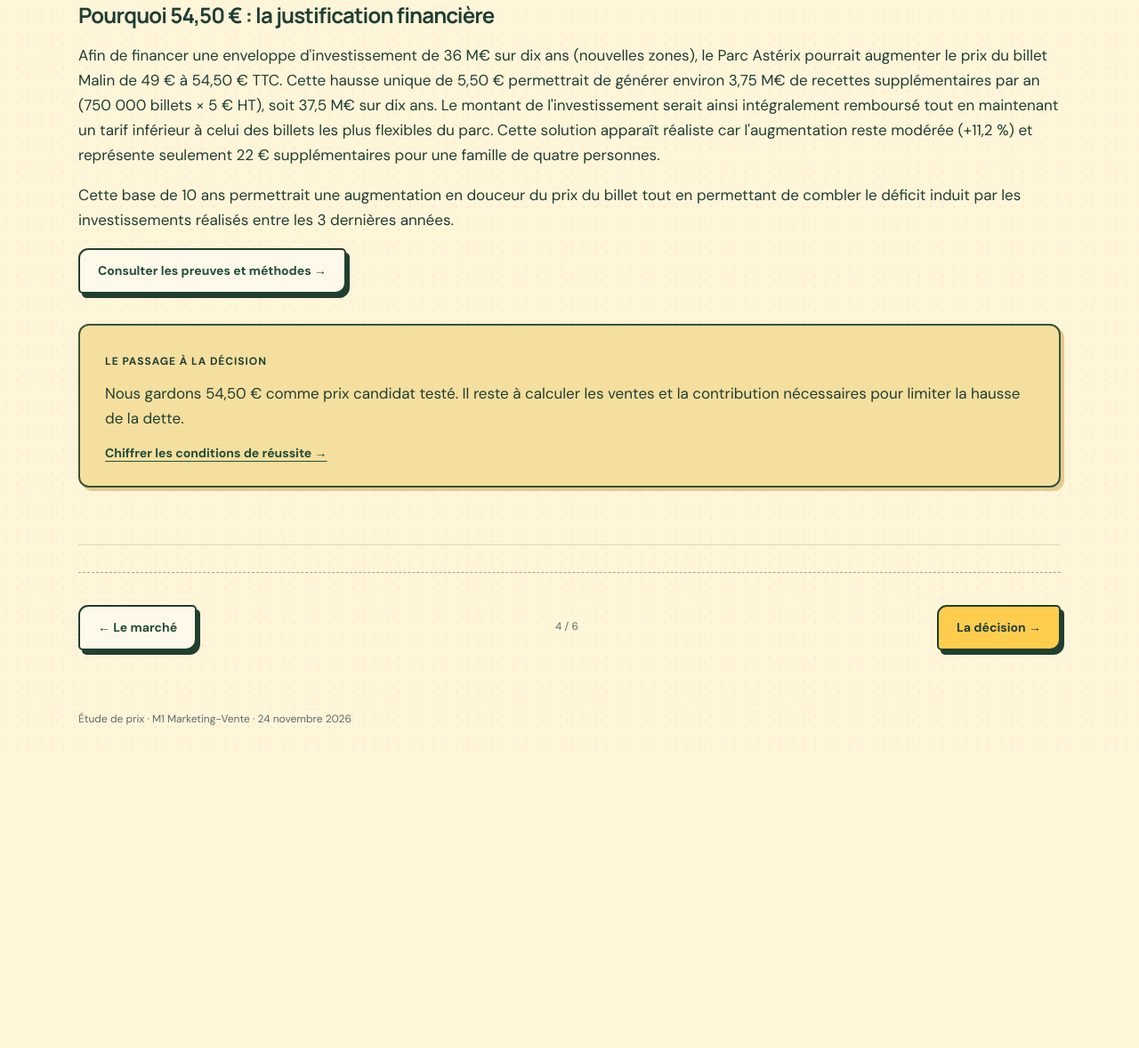
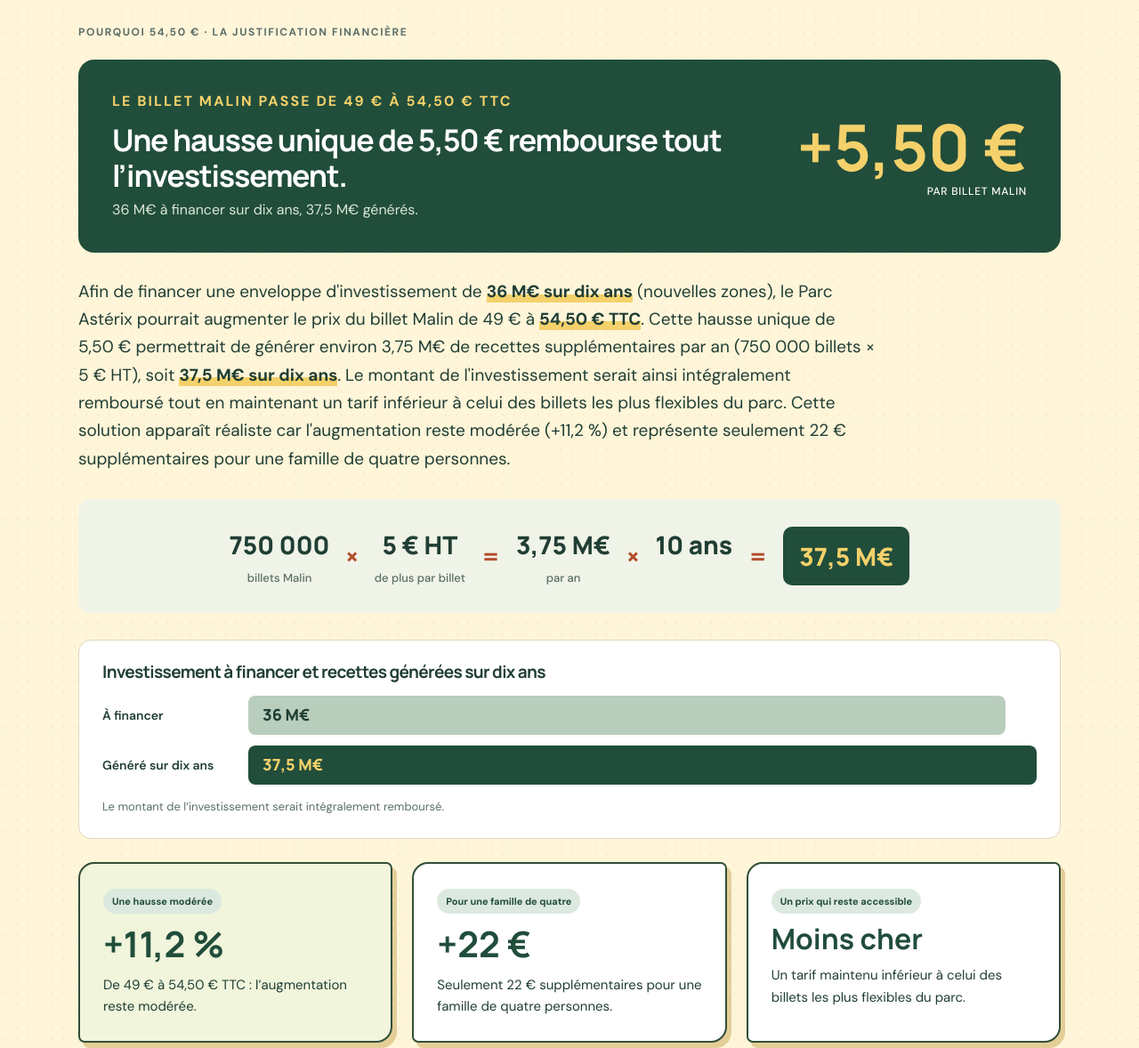
Before and after one commit to mylenemart/Prix_marketing, a plain HTML site: page enquete.html in a window 1280 px wide. Shown: the part 2972-4150 px from the top of the page at 89% size. Before the commit the page ends 3823 px from the top, so only its background shows below. Drawn offline with Linux system fonts and the light colour scheme.

Commit message:
Add files via upload

```diff
--- a/enquete.html
+++ b/enquete.html
@@ -6,6 +6,36 @@
 <div class="tablebox"><table><caption>Trois comparaisons, trois questions · Fisher bilatéral</caption><thead><tr><th>Question</th><th>Comparaison</th><th>Observation</th><th>p-valeur</th></tr></thead><tbody><tr><th>Le prix plus élevé réduit-il l’attrait ?</th><td>A+C contre B+D</td><td>75,9 % → 69,8 %</td><td>0,520</td></tr><tr><th>Le coupe-file renforce-t-il l’attrait ?</th><td>A+B contre C+D</td><td>65,3 % → 79,3 %</td><td>0,129</td></tr><tr class="highlight"><th>La nouvelle formule fait-elle mieux ?</th><td>A contre D</td><td>68,0 % → 75,9 %</td><td>0,557</td></tr></tbody></table></div><p class="source">Calculs reproductibles dans <a href="analyse/index.html#ab" title="les résultats détaillés — ouvrir la source ou la rubrique">les résultats détaillés</a>, sur la même copie figée du 24/11/2026. A/D : +7,9 points, intervalle à 95 % approximativement [−15 ; +31] points.</p>
 <p class="takeaway">Aucun de ces écarts n’est significatif au seuil de 5 %. L’offre enrichie est davantage choisie dans cet échantillon ; nous ne démontrons pas qu’elle maintiendrait les ventes réelles.</p>
 <details open=""><summary>Les limites qui changent notre décision</summary><ul><li><strong>Échantillon de proximité :</strong> des proches et des étudiants, sans représentativité revendiquée.</li><li><strong>Diffusion évolutive :</strong> les pondérations ont changé pour compléter C et D. Période, public et offre peuvent se confondre ; les tests restent exploratoires.</li><li><strong>Choix imposé :</strong> pas de réponse « aucun des deux ». Préférer un parc ne signifie pas acheter.</li><li><strong>Petits groupes :</strong> 24 à 29 réponses par version. L’incertitude reste large et une absence de significativité ne prouve pas l’absence d’effet.</li></ul></details>
-<div id="justification"><h3>Pourquoi 54,50 € : la justification financière</h3><p>Afin de financer une enveloppe d'investissement de 36&nbsp;M€ sur dix ans (nouvelles zones), le Parc Astérix pourrait augmenter le prix du billet Malin de 49&nbsp;€ à 54,50&nbsp;€ TTC. Cette hausse unique de 5,50&nbsp;€ permettrait de générer environ 3,75&nbsp;M€ de recettes supplémentaires par an (750&nbsp;000 billets × 5&nbsp;€ HT), soit 37,5&nbsp;M€ sur dix ans. Le montant de l'investissement serait ainsi intégralement remboursé tout en maintenant un tarif inférieur à celui des billets les plus flexibles du parc. Cette solution apparaît réaliste car l'augmentation reste modérée (+11,2&nbsp;%) et représente seulement 22&nbsp;€ supplémentaires pour une famille de quatre personnes.</p><p>Cette base de 10 ans permettrait une augmentation en douceur du prix du billet tout en permettant de combler le déficit induit par les investissements réalisés entre les 3 dernières années.</p></div>
+<style>
+#justification{margin:56px 0 40px}
+#justification .j-hook{display:flex;align-items:center;justify-content:space-between;gap:32px;background:var(--green);color:#fff;padding:34px 38px;border-radius:18px;margin:20px 0 28px}
+#justification .j-hook .eyebrow{color:var(--lime)}
+#justification .j-hook h3{margin:10px 0 6px;font-size:clamp(24px,3vw,34px)}
+#justification .j-hook p{margin:0;color:#dbe7d6;font-size:16px}
+#justification .j-hook>strong{font-family:Manrope,sans-serif;font-size:clamp(44px,6vw,72px);line-height:1;color:var(--lime);white-space:nowrap;text-align:right}
+#justification .j-hook>strong small{display:block;font-family:'DM Sans',sans-serif;font-size:12px;font-weight:500;color:#fff;letter-spacing:.06em;text-transform:uppercase;margin-top:8px}
+#justification .j-text{font-size:19px;max-width:900px}
+#justification .j-text strong{background:linear-gradient(transparent 62%,var(--lime) 62%)}
+#justification .j-calc{display:flex;flex-wrap:wrap;align-items:center;justify-content:center;gap:14px 18px;background:#f0f3e7;border-radius:14px;padding:28px 22px;margin:30px 0;font-family:Manrope,sans-serif;font-weight:800;font-size:clamp(18px,2.4vw,28px);text-align:center}
+#justification .j-calc span.op{color:var(--orange)}
+#justification .j-calc em{font-style:normal;font-family:'DM Sans',sans-serif;font-weight:500;font-size:13px;color:var(--muted);display:block;margin-top:4px}
+#justification .j-calc .res{background:var(--green);color:var(--lime);padding:10px 18px;border-radius:10px}
+#justification .j-bars{background:#fff;border:1px solid var(--line);border-radius:14px;padding:24px 26px;margin:26px 0}
+#justification .j-bars h4{margin:0 0 16px}
+#justification .j-row{display:grid;grid-template-columns:150px 1fr;gap:14px;align-items:center;margin:12px 0;font-size:14px;font-weight:600}
+#justification .j-bar{height:44px;border-radius:8px;display:flex;align-items:center;padding:0 16px;font-family:Manrope,sans-serif;font-weight:800;font-size:18px;background:#b9cdbd;color:var(--ink)}
+#justification .j-bar.gain{background:var(--green);color:var(--lime)}
+#justification .j-bars p{margin:14px 0 0;font-size:13px;color:var(--muted)}
+#justification .grid article .metric{font-size:40px;color:var(--green);margin:8px 0}
+#justification .grid article p{margin:0;font-size:15px}
+@media(max-width:760px){#justification .j-hook{flex-direction:column;align-items:flex-start;gap:14px;padding:26px 22px}#justification .j-hook>strong{text-align:left}#justification .j-row{grid-template-columns:1fr;gap:6px}#justification .j-text{font-size:17px}}
+</style>
+<div id="justification"><p class="eyebrow">Pourquoi 54,50 € · la justification financière</p>
+<div class="j-hook"><div><p class="eyebrow">Le billet Malin passe de 49 € à 54,50 € TTC</p><h3>Une hausse unique de 5,50 € rembourse tout l’investissement.</h3><p>36 M€ à financer sur dix ans, 37,5 M€ générés.</p></div><strong>+5,50 €<small>par billet Malin</small></strong></div>
+<p class="j-text">Afin de financer une enveloppe d'investissement de <strong>36&nbsp;M€ sur dix ans</strong> (nouvelles zones), le Parc Astérix pourrait augmenter le prix du billet Malin de 49&nbsp;€ à <strong>54,50&nbsp;€ TTC</strong>. Cette hausse unique de 5,50&nbsp;€ permettrait de générer environ 3,75&nbsp;M€ de recettes supplémentaires par an (750&nbsp;000 billets × 5&nbsp;€ HT), soit <strong>37,5&nbsp;M€ sur dix ans</strong>. Le montant de l'investissement serait ainsi intégralement remboursé tout en maintenant un tarif inférieur à celui des billets les plus flexibles du parc. Cette solution apparaît réaliste car l'augmentation reste modérée (+11,2&nbsp;%) et représente seulement 22&nbsp;€ supplémentaires pour une famille de quatre personnes.</p>
+<div class="j-calc" role="group" aria-label="Le calcul en une ligne"><div>750&nbsp;000<em>billets Malin</em></div><span class="op">×</span><div>5&nbsp;€ HT<em>de plus par billet</em></div><span class="op">=</span><div>3,75&nbsp;M€<em>par an</em></div><span class="op">×</span><div>10&nbsp;ans<em>&nbsp;</em></div><span class="op">=</span><div class="res">37,5&nbsp;M€</div></div>
+<div class="j-bars"><h4>Investissement à financer et recettes générées sur dix ans</h4><div class="j-row"><span>À financer</span><div class="j-bar" style="width:96%">36 M€</div></div><div class="j-row"><span>Généré sur dix ans</span><div class="j-bar gain" style="width:100%">37,5 M€</div></div><p>Le montant de l’investissement serait intégralement remboursé.</p></div>
+<div class="grid three"><article class="accent"><span class="label">Une hausse modérée</span><strong class="metric">+11,2 %</strong><p>De 49 € à 54,50 € TTC : l’augmentation reste modérée.</p></article><article><span class="label">Pour une famille de quatre</span><strong class="metric">+22 €</strong><p>Seulement 22 € supplémentaires pour une famille de quatre personnes.</p></article><article><span class="label">Un prix qui reste accessible</span><strong class="metric" style="font-size:32px">Moins cher</strong><p>Un tarif maintenu inférieur à celui des billets les plus flexibles du parc.</p></article></div>
+<p class="takeaway">Cette base de 10 ans permettrait une augmentation en douceur du prix du billet tout en permettant de combler le déficit induit par les investissements réalisés entre les 3 dernières années.</p></div>
 <a class="button secondary" href="analyse/index.html" title="Consulter les preuves et méthodes → — ouvrir la source ou la rubrique">Consulter les preuves et méthodes →</a>
 <div class="bridge"><strong>Le passage à la décision</strong><p>Nous gardons 54,50 € comme prix candidat testé. Il reste à calculer les ventes et la contribution nécessaires pour limiter la hausse de la dette.</p><a href="decision.html#proposition" title="Chiffrer les conditions de réussite → — ouvrir la source ou la rubrique">Chiffrer les conditions de réussite →</a></div></section><nav class="page-arrows" aria-label="Changer de page"><a class="button secondary" href="marche.html">← Le marché</a><span>4 / 6</span><a class="button" href="decision.html">La décision →</a></nav></main><footer class="wrap">Étude de prix · M1 Marketing-Vente · 24 novembre 2026</footer><script src="ambiance.js?v=3"></script></body></html>
```
